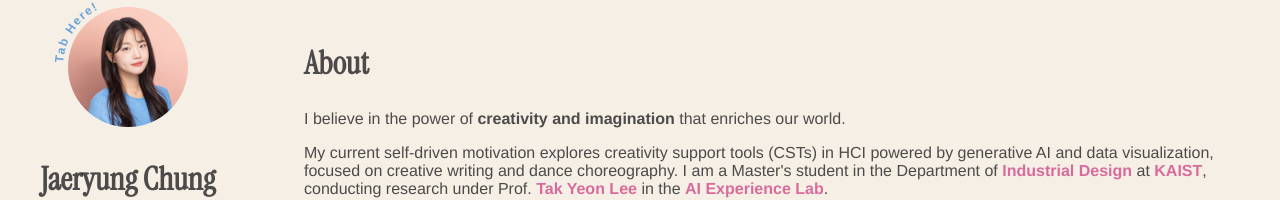
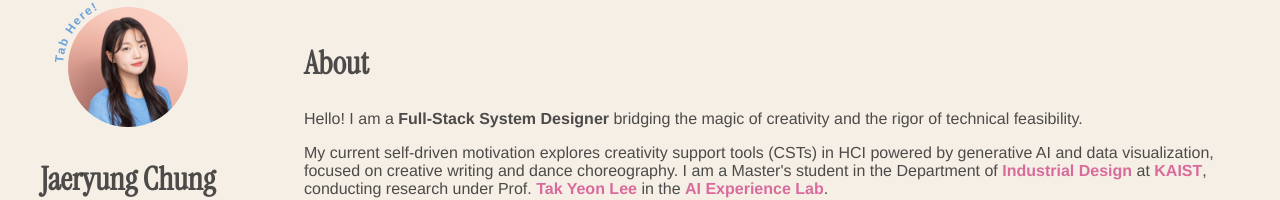
Before and after one commit to jaeryungchung/jaeryungchung.github.io, a React (Vite) app: page / in a window 1280 px wide. Shown: the part 93-293 px from the top of the page. Built offline with nearby package versions, Linux system fonts and the light colour scheme; a web font is replaced by a local one.

Commit message:
fullstack-system-designer

```diff
--- a/src/shared/About.jsx
+++ b/src/shared/About.jsx
@@ -7,7 +7,8 @@ export default function About(){
       <motion.h2 initial={{opacity:0,y:8}} animate={{opacity:1,y:0}}>About</motion.h2>
       <motion.div initial={{opacity:0}} whileInView={{opacity:1}} viewport={{once:true}}>
         <p>
-        I believe in the power of <strong>creativity and imagination</strong> that enriches our world. </p>
+        Hello! I am a <strong>Full-Stack System Designer</strong> bridging the magic of creativity and the rigor of technical feasibility.</p>
+        {/* I believe in the power of <strong>creativity and imagination</strong> that enriches our world. </p> */}
         <p></p>
         <p>My current self-driven motivation explores creativity support tools (CSTs) in HCI powered by generative AI and data visualization, focused on creative writing and dance choreography. I am a Master's student in the Department of <a href="https://id.kaist.ac.kr/" target="_blank" rel="noopener">Industrial Design</a> at <a href="https://www.kaist.ac.kr/en/" target="_blank" rel="noopener">KAIST</a>, conducting research under Prof. <a href="https://takyeonlee.com/" target="_blank" rel="noopener">Tak Yeon Lee</a> in the <a href="https://ai-experience-lab.github.io/" target="_blank" rel="noopener">AI Experience Lab</a>.
           {/* I also crave to be creative myself through various projects, hobby as a content creator, and my research process. */}
```
